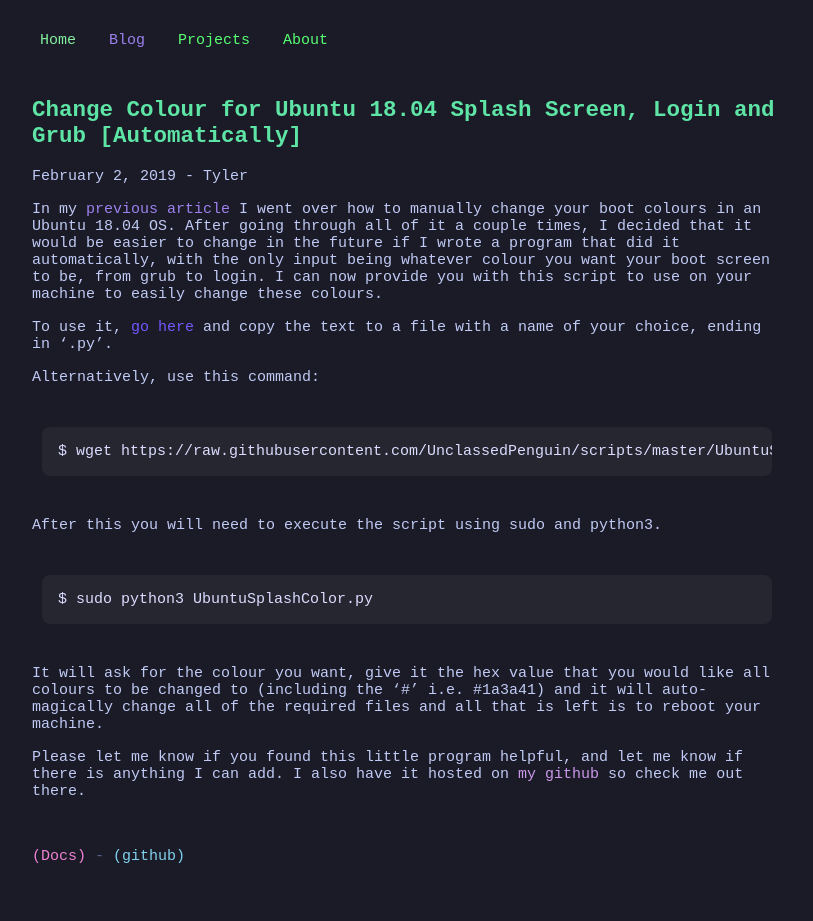
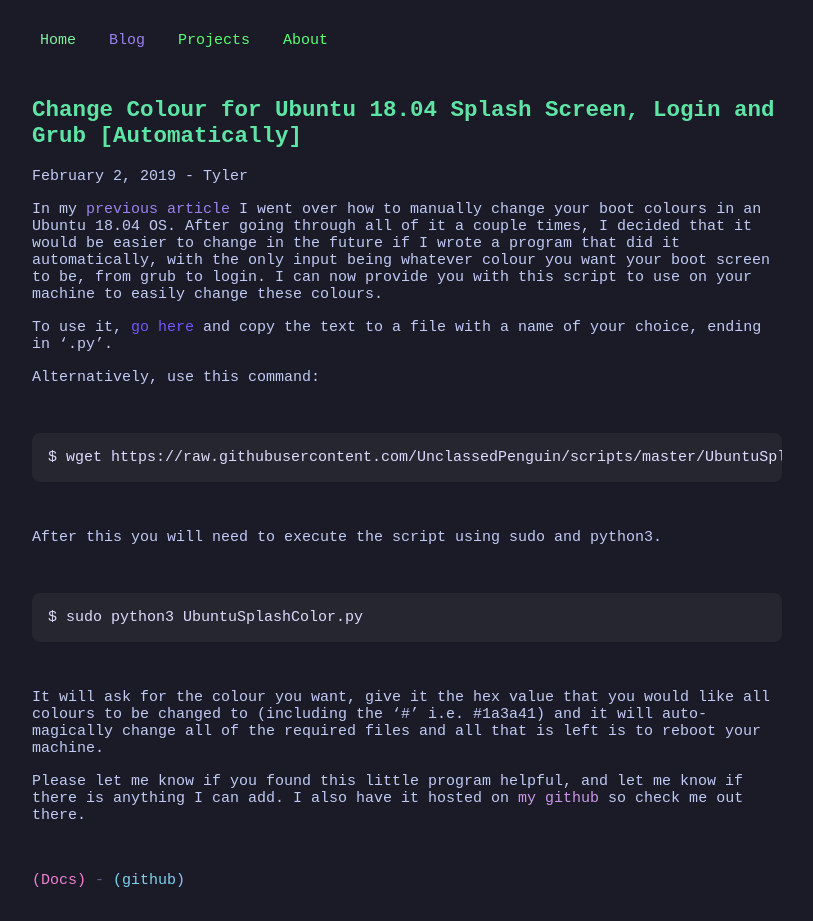
Before and after one commit to UnclassedPenguin/unclassedpenguin.github.io, a Jekyll site: the page built from _posts/2019-02-02-change-ubuntu-color-automatically.md, in a window 1280 px wide. Shown: the whole page, without its empty margins (233-1046 px from the left). Built offline with Jekyll 4.4.1, drawn with Linux system fonts in a browser that asks for light colours; before the commit the page ends 900 px from its top, so only the background shows below that.

Commit message:
remove left and right padding on codeblocks

```diff
--- a/assets/css/syntax.css
+++ b/assets/css/syntax.css
@@ -4,7 +4,8 @@
   color: #f8f8f2 !important;
   /*background-color: #212529;*/
   background-color: transparent !important;
-  padding: 10px;
+  padding-top: 1rem;
+  padding-bottom: 1rem;
   /*border: 1px solid #717171;*/
   border-radius: 3px;
 }
```
